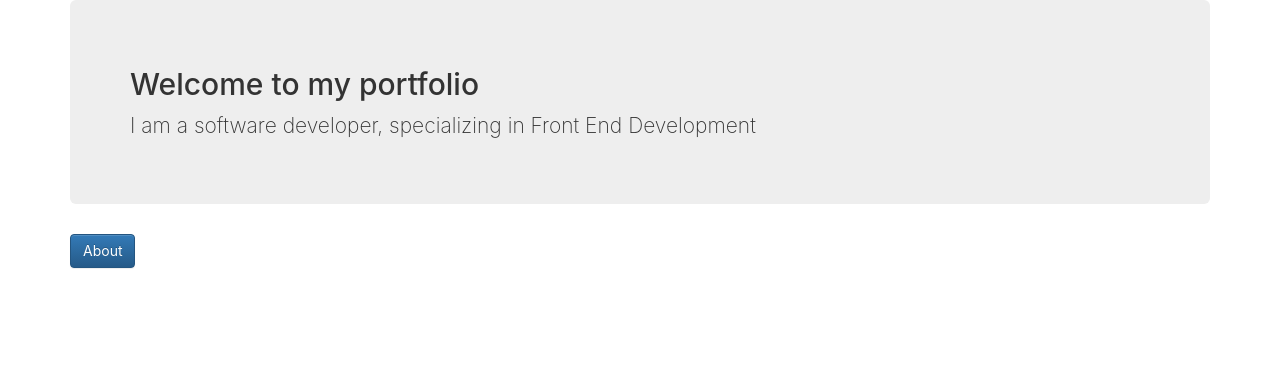
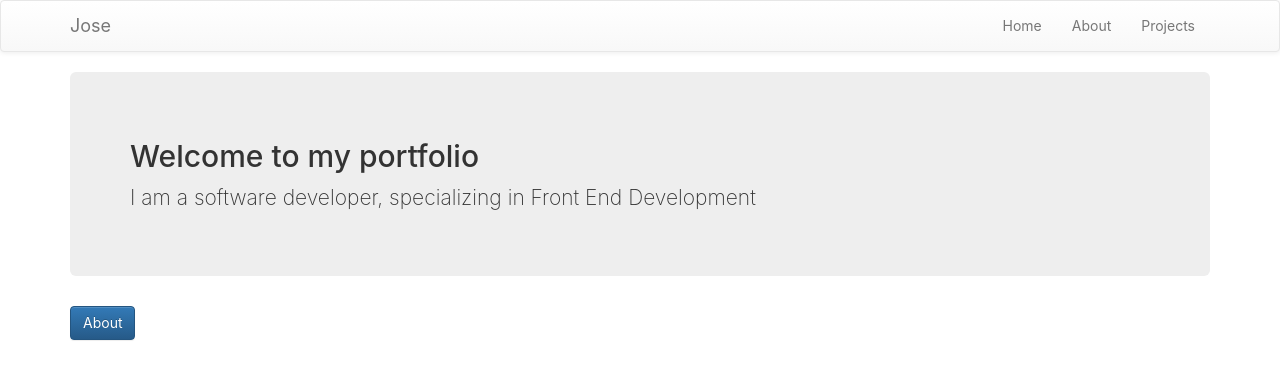
Before and after one commit to jomartinez27/react-port, a React (Create React App) app: page / in a window 1280 px wide. Shown: the top 380 px of the page. Built offline with nearby package versions, Linux system fonts and the light colour scheme.

Commit message:
Add custom nav bar to app.jsx

```diff
--- a/src/App.jsx
+++ b/src/App.jsx
@@ -4,12 +4,14 @@ import { BrowserRouter as Router, Route } from 'react-router-dom';
 import Home from './components/Home';
 import About from './components/About';
 import Projects from './components/Projects';
+import Navbar from './components/CustomNav';
 
 class App extends Component {
   render() {
     return (
       <Router>
         <div>
+          <Navbar />
           <Route exact path="/" component={Home}/>
           <Route exact path="/about" component={About}/>
           <Route exact path="/projects" component={Projects}/>
--- a/src/components/CustomNav.jsx
+++ b/src/components/CustomNav.jsx
@@ -8,9 +8,23 @@ class CustomNav extends React.Component {
       <Navbar default collapseOnSelct>
         <Navbar.Header>
           <Navbar.Brand>
-            <Link to="/">Home</Link>
+            <Link to="/">Jose</Link>
           </Navbar.Brand>
+          <Navbar.Toggle />
         </Navbar.Header>
+        <Navbar.Collapse>
+          <Nav pullRight>
+            <NavItem eventKey={1} componentClass={Link} href="/" to="/">
+              Home
+            </NavItem>
+            <NavItem eventKey={2} componentClass={Link} href="/" to="/about">
+              About
+            </NavItem>
+            <NavItem eventKey={3} componentClass={Link} href="/" to="/projects">
+              Projects
+            </NavItem>
+          </Nav>
+        </Navbar.Collapse>
       </Navbar>
     )
   }
```
